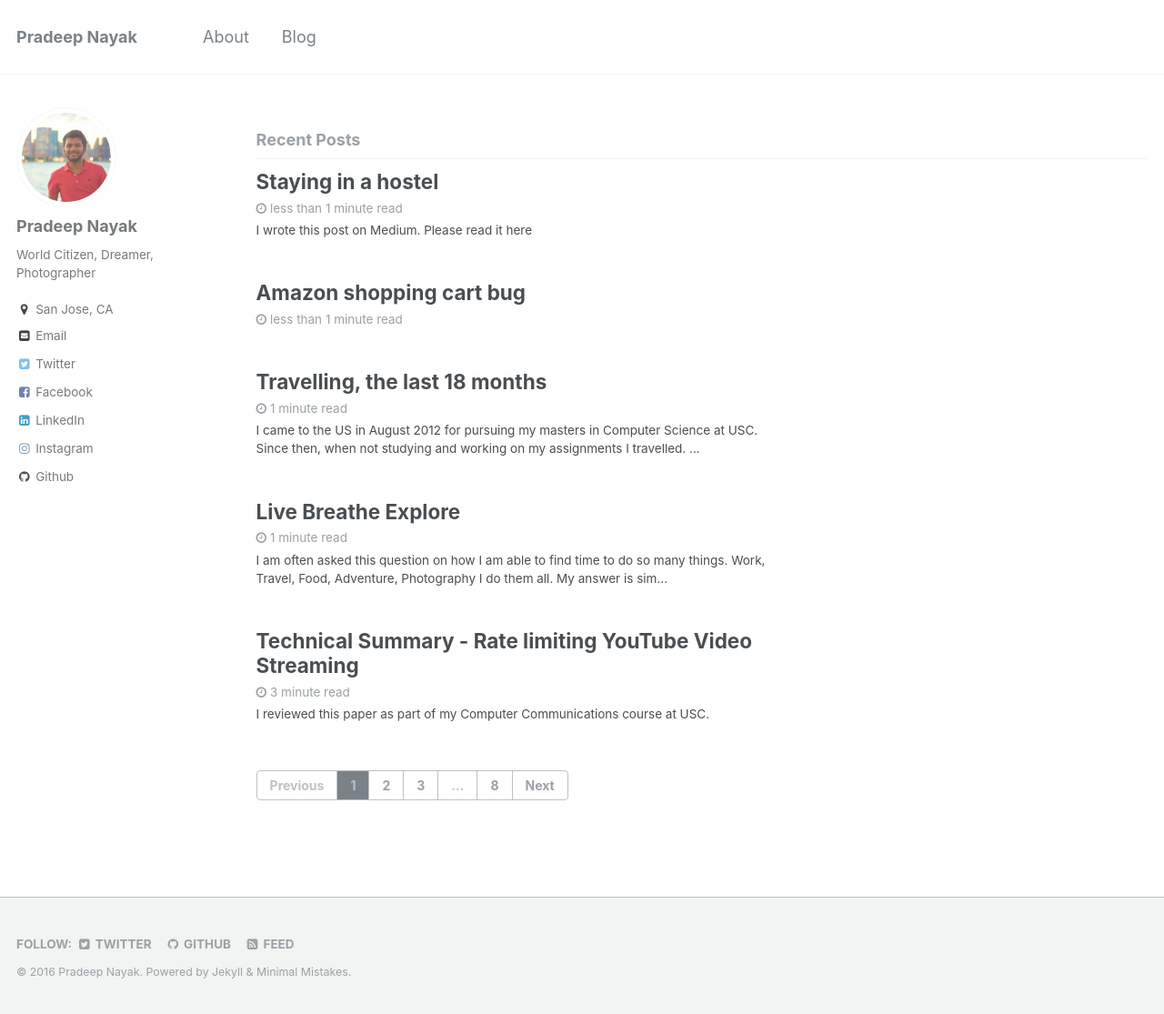
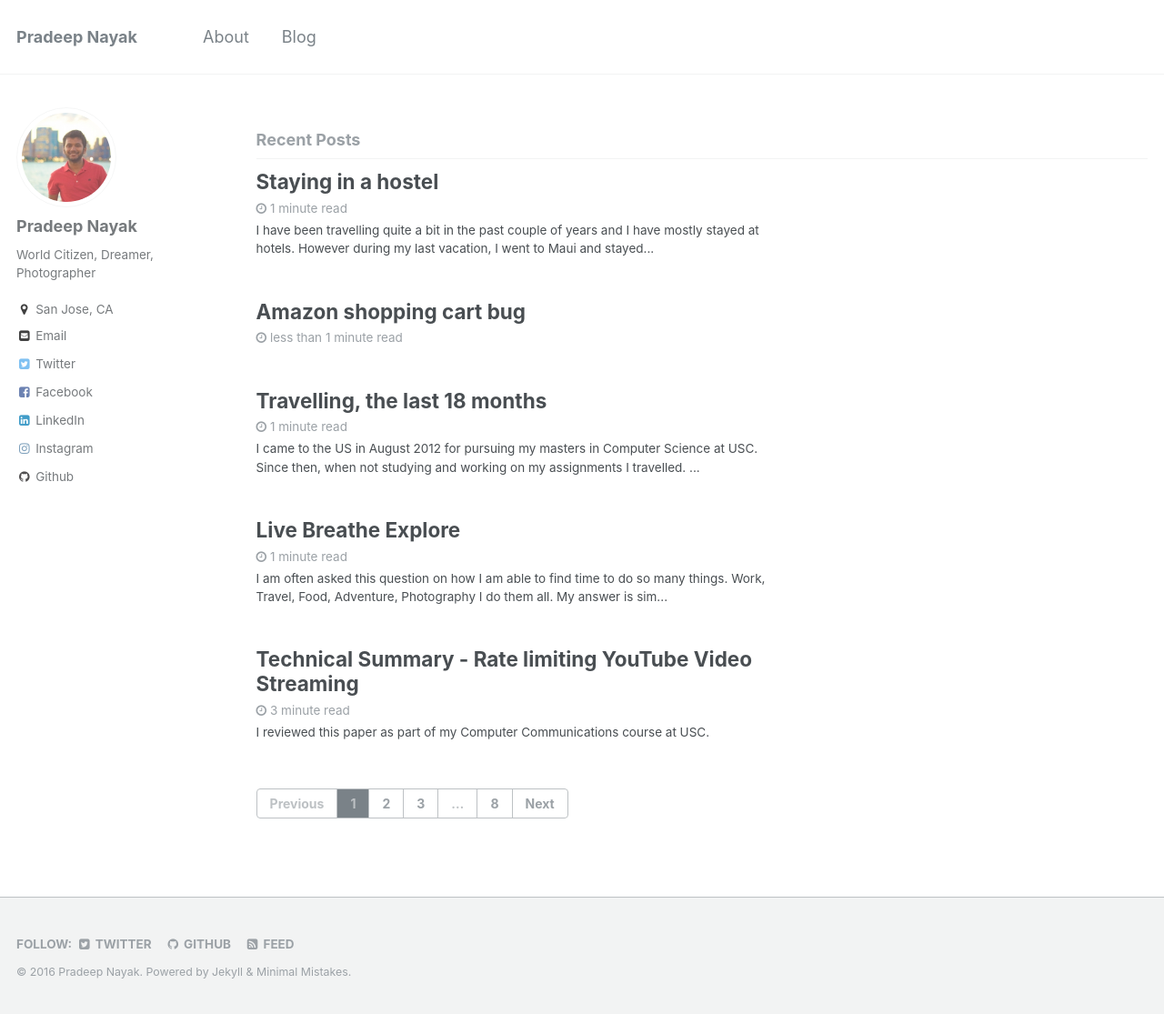
Before and after one commit to pradeep1288/pradeep1288.github.io, a Jekyll site: the page built from index.html, in a window 1280 px wide and 1115 px high. Shown: the whole window at 91% size. Built offline with Jekyll 4.4.1, drawn with Linux system fonts in a browser that asks for light colours; the list of posts is cut into pages by our own code; part of the change alters nothing that is shown.

Commit message:
maui post update

```diff
--- a/_posts/2014-07-16-staying-in-a-hostel.md
+++ b/_posts/2014-07-16-staying-in-a-hostel.md
@@ -1,6 +1,21 @@
 ---
 title: "Staying in a hostel"
+header:
+    image: maui_hostel.jpg
 category: travel
 tags: [travel, life, people]
 ---
-I wrote this post on Medium. Please read it [here](https://medium.com/@_prdp/staying-in-a-hostel-734b68193626)
+I have been travelling quite a bit in the past couple of years and I have mostly stayed at hotels. However during my last vacation, I went to Maui and stayed in a hostel for a week. I have come to realise on how much fun I have missed all these years. This was my first time staying at a hostel and it was a refreshing experience.
+
+* Diversity. In just under a week, I had met people from Switzerland, Germany, London, Australia, Costa Rica, Colombia, France, Czech Republic, Canada, Singapore and Spain.
+
+* People. They were the best part of my hostel experience. I realised how amazing people around us are. I have made some great friends during my stay. I can proudly say that I have a home to stay when I visit them.
+
+* Learning. I like information. In a week, I have to come to know that education is free in Germany, Kangaroos are dumb, there is something called the Au Pair program, the train timings are so good in Switzerland that they use it to set their watches, a supercool app for keeping track of the different beers you had, legal drinking age in Germany is 16 and what not.
+
+* Influence. The kind of people around you influence you a lot. I was inspired to see so many fellow travellers writing post cards to their loved ones and friends around the world. I got influenced and started this as a new hobby. I sent out my first set of postcards :-)
+
+* Socializing. I have partied every single night. Everyday was different, from drinking games to sharing each other’s travel experiences, from refreshing live spanish music to salsa dancing.
+
+This is just a birds eye view of my hostel experience. You have got to stay in one to realise what actually it feels like. So let go of your fears, get out there, explore, say hello to new people and trust me it will change you forever.
+If you ever visit Maui, don’t forget to stay at the Banana Bungalow Hostel :-)
```
